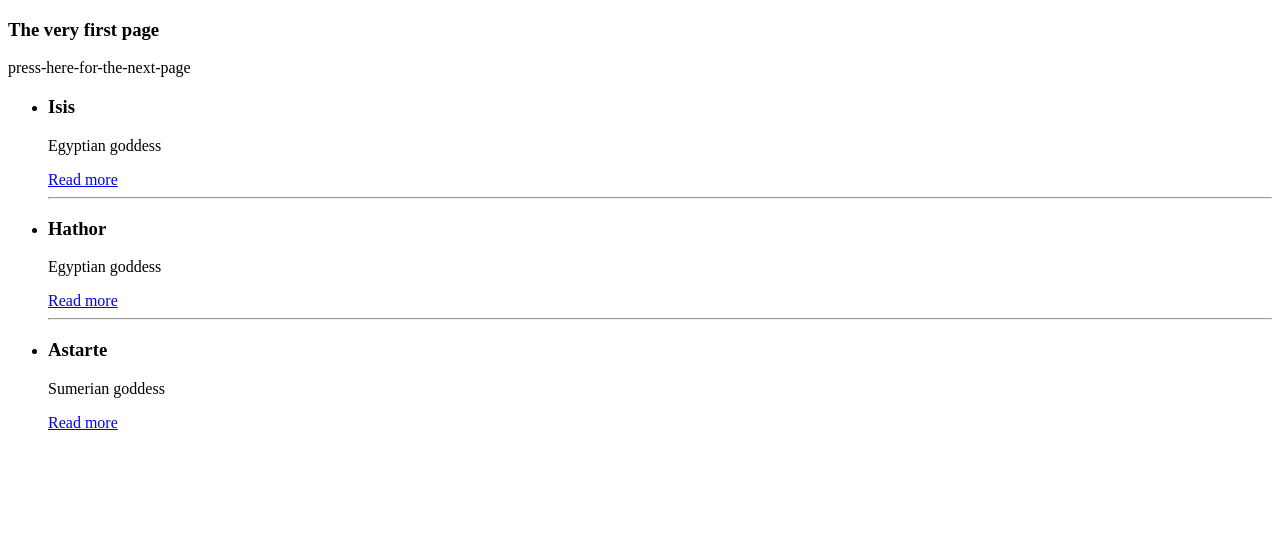
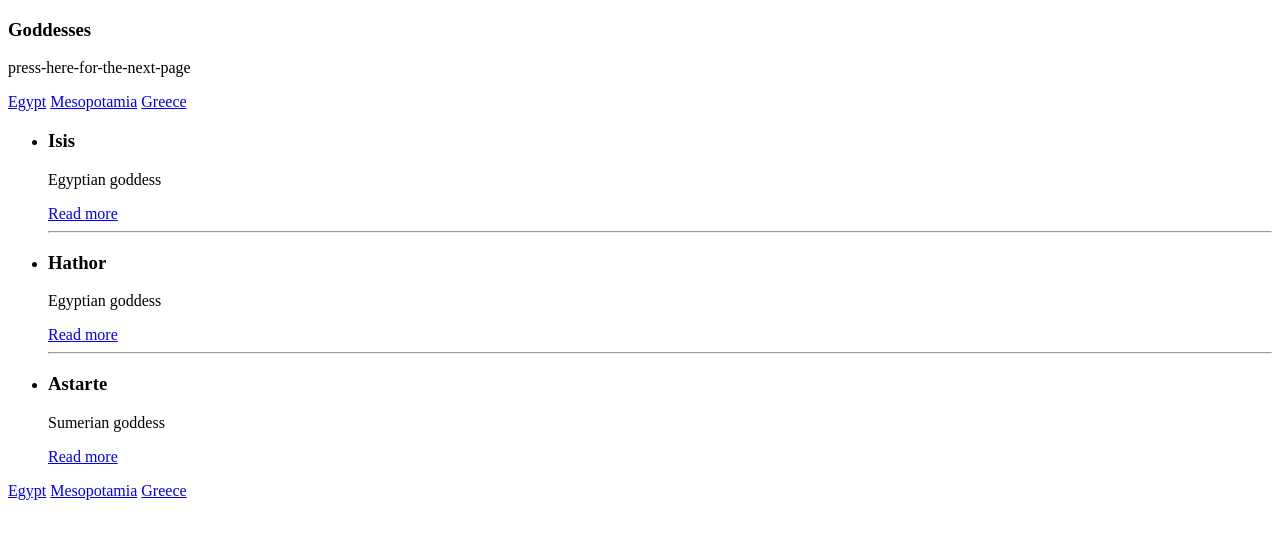
Before and after one commit to TeaThais/gods_project, a Django app: page / in a window 1280 px wide. Shown: the part 106-645 px from the top of the page. Run offline with Django 4.2, Linux system fonts and the light colour scheme.

Commit message:
Extends, block and include

```diff
--- /dev/null
+++ b/gods/goddesses/templates/goddesses/includes/nav.html
@@ -0,0 +1,5 @@
+<nav>
+  <a href="#">Egypt</a>
+  <a href="#">Mesopotamia</a>
+  <a href="#">Greece</a>
+</nav>
--- a/gods/goddesses/templates/goddesses/index.html
+++ b/gods/goddesses/templates/goddesses/index.html
@@ -1,27 +1,10 @@
-<!DOCTYPE html>
-<html lang="en">
-<head>
-    <meta charset="UTF-8">
-    <title>{{ title|upper }}</title>
-</head>
-<header>
-    <ul>
-   <li> <a href="{% url 'home' %}">Home</a></li>
-        {% for item in menu  %}
-    {% if not forloop.last %}<li>{% else %}<li class="last">{% endif %}
-        <a href="{% url item.url_name %}"> {{ item.title }} </a>
-        </li>
-    {% endfor %}
-    </ul>
-</header>
-
-<body>
-<!--    <p>{{ menu|first }}</p> -->
-<!--    <p>{{ menu|join:" | " }}</p>-->
-
+{% extends 'base.html' %}
+{% block content %}
 
      <h3>{{ title|capfirst }}</h3>
      <p>{{ url }}</p>
+
+{% include 'goddesses/includes/nav.html' %}
 
 <ul>
      {% for post in posts %}
@@ -38,5 +21,6 @@
      {% endfor %}
 </ul>
 
-</body>
-</html>
+{% include 'goddesses/includes/nav.html' %}
+
+{% endblock %}
--- a/gods/goddesses/views.py
+++ b/gods/goddesses/views.py
@@ -25,7 +25,7 @@ def index(request):
     # text = render_to_string('goddesses/index.html')
     # return HttpResponse(text)
     data = {
-        'title': "the very first page",
+        'title': "Goddesses",
         'menu': menu,
         'url': slugify("press here for the next page"),
         'posts': data_db
--- a/gods/gods/settings.py
+++ b/gods/gods/settings.py
@@ -55,7 +55,9 @@ ROOT_URLCONF = 'gods.urls'
 TEMPLATES = [
     {
         'BACKEND': 'django.template.backends.django.DjangoTemplates',
-        'DIRS': [],
+        'DIRS': [
+            BASE_DIR / 'templates',
+        ],
         'APP_DIRS': True,
         'OPTIONS': {
             'context_processors': [
--- /dev/null
+++ b/gods/templates/base.html
@@ -0,0 +1,20 @@
+<!DOCTYPE html>
+<html lang="en">
+<head>
+    <meta charset="UTF-8">
+    <title>{{ title|upper }}</title>
+</head>
+<header>
+    <ul>
+   <li> <a href="{% url 'home' %}">Home</a></li>
+        {% for item in menu  %}
+    {% if not forloop.last %}<li>{% else %}<li class="last">{% endif %}
+        <a href="{% url item.url_name %}"> {{ item.title }} </a>
+        </li>
+    {% endfor %}
+    </ul>
+</header>
+<body>
+{% block content %}{% endblock %}
+</body>
+</html>
```
Also changed, not shown: gods/goddesses/templates/goddesses/about.html (+4 -9 lines). Lines whose indentation alone changed are shown as unchanged.
